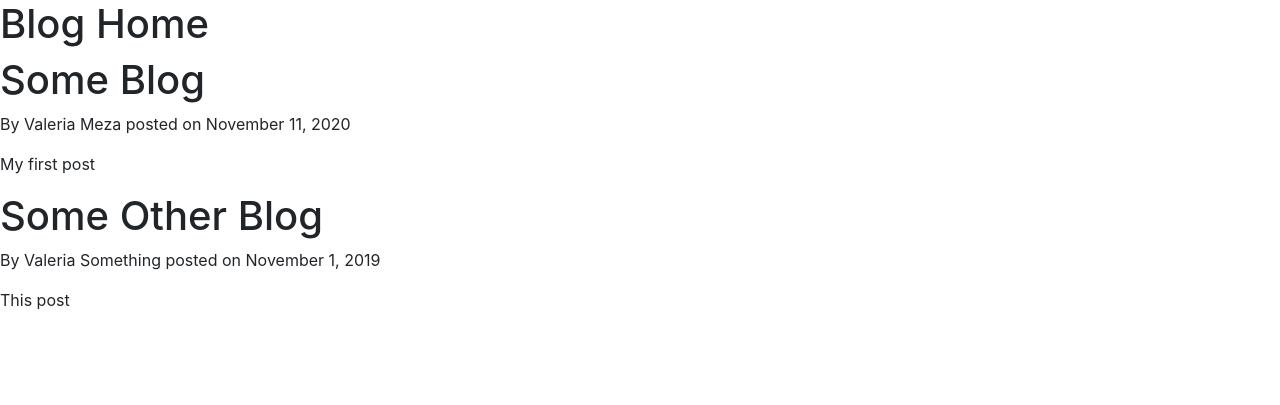
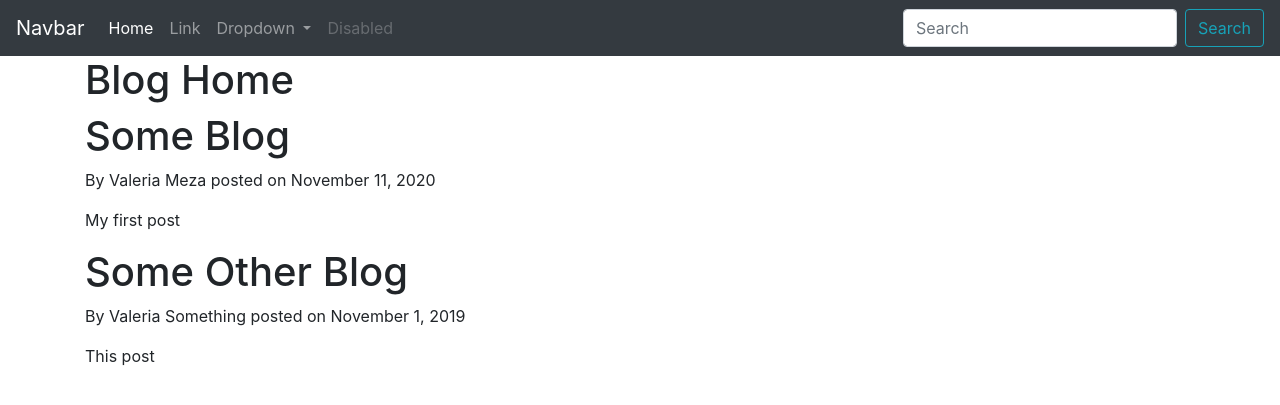
Before and after one commit to valmeza/django-practice, a Django app: page / in a window 1280 px wide. Shown: the top 405 px of the page. Run offline with Django 3.2, Linux system fonts and the light colour scheme; some libraries are stand-ins or nearby versions.

Commit message:
add navbar.

```diff
--- a/blog/templates/blog/base.html
+++ b/blog/templates/blog/base.html
@@ -19,7 +19,49 @@
 
 <body>
 
-    {% block content %} {% endblock %}
+    <nav class="navbar navbar-expand-lg navbar-dark bg-dark">
+        <a class="navbar-brand" href="#">Navbar</a>
+        <button class="navbar-toggler" type="button" data-toggle="collapse" data-target="#navbarSupportedContent"
+            aria-controls="navbarSupportedContent" aria-expanded="false" aria-label="Toggle navigation">
+            <span class="navbar-toggler-icon"></span>
+        </button>
+
+        <div class="collapse navbar-collapse" id="navbarSupportedContent">
+            <ul class="navbar-nav mr-auto">
+                <li class="nav-item active">
+                    <a class="nav-link" href="#">Home <span class="sr-only">(current)</span></a>
+                </li>
+                <li class="nav-item">
+                    <a class="nav-link" href="#">Link</a>
+                </li>
+                <li class="nav-item dropdown">
+                    <a class="nav-link dropdown-toggle" href="#" id="navbarDropdown" role="button" data-toggle="dropdown"
+                        aria-haspopup="true" aria-expanded="false">
+                        Dropdown
+                    </a>
+                    <div class="dropdown-menu" aria-labelledby="navbarDropdown">
+                        <a class="dropdown-item" href="#">Action</a>
+                        <a class="dropdown-item" href="#">Another action</a>
+                        <div class="dropdown-divider"></div>
+                        <a class="dropdown-item" href="#">Something else here</a>
+                    </div>
+                </li>
+                <li class="nav-item">
+                    <a class="nav-link disabled" href="#" tabindex="-1" aria-disabled="true">Disabled</a>
+                </li>
+            </ul>
+            <form class="form-inline my-2 my-lg-0">
+                <input class="form-control mr-sm-2" type="search" placeholder="Search" aria-label="Search">
+                <button class="btn btn-outline-info my-2 my-sm-0" type="submit">Search</button>
+            </form>
+        </div>
+    </nav>
+
+    <div class="container">
+
+        {% block content %} {% endblock %}
+
+    </div>
 
     <!-- Optional JavaScript -->
     <!-- jQuery first, then Popper.js, then Bootstrap JS -->
```
